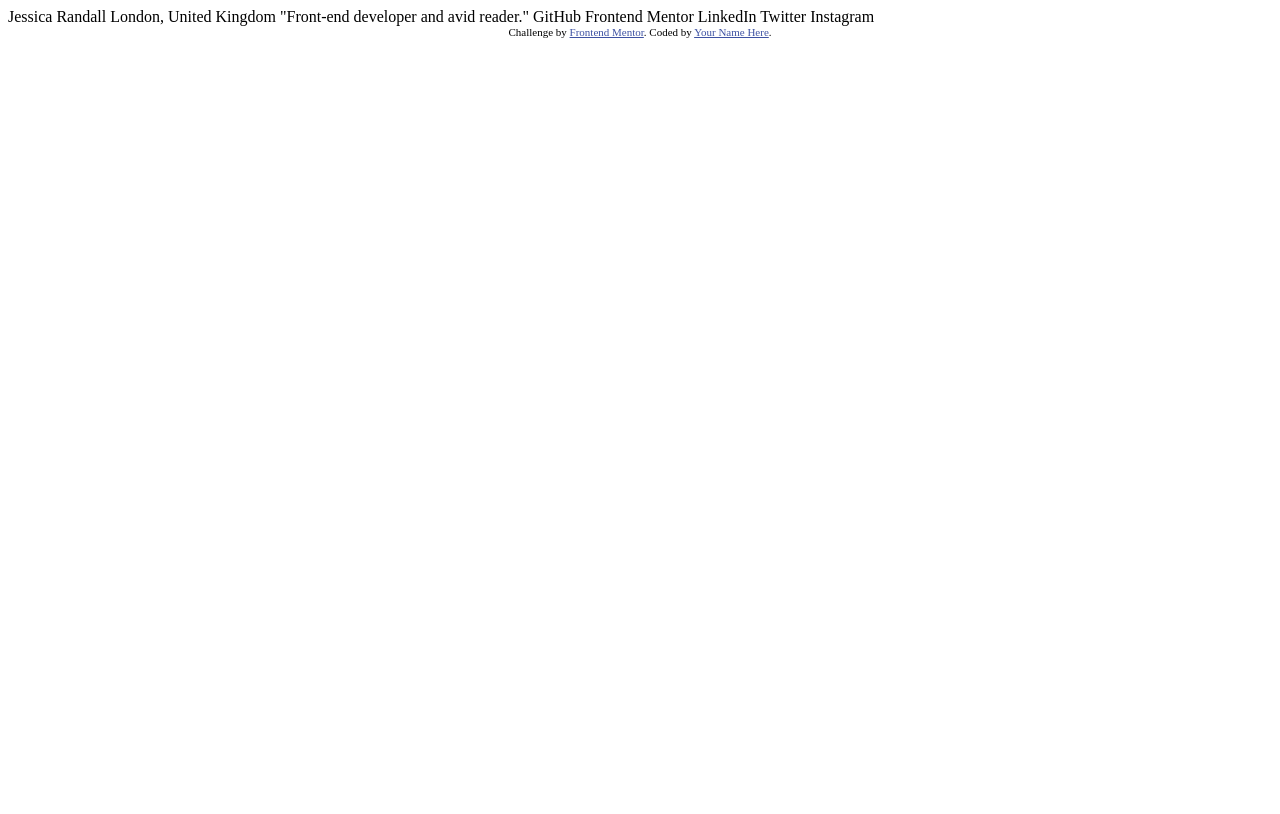
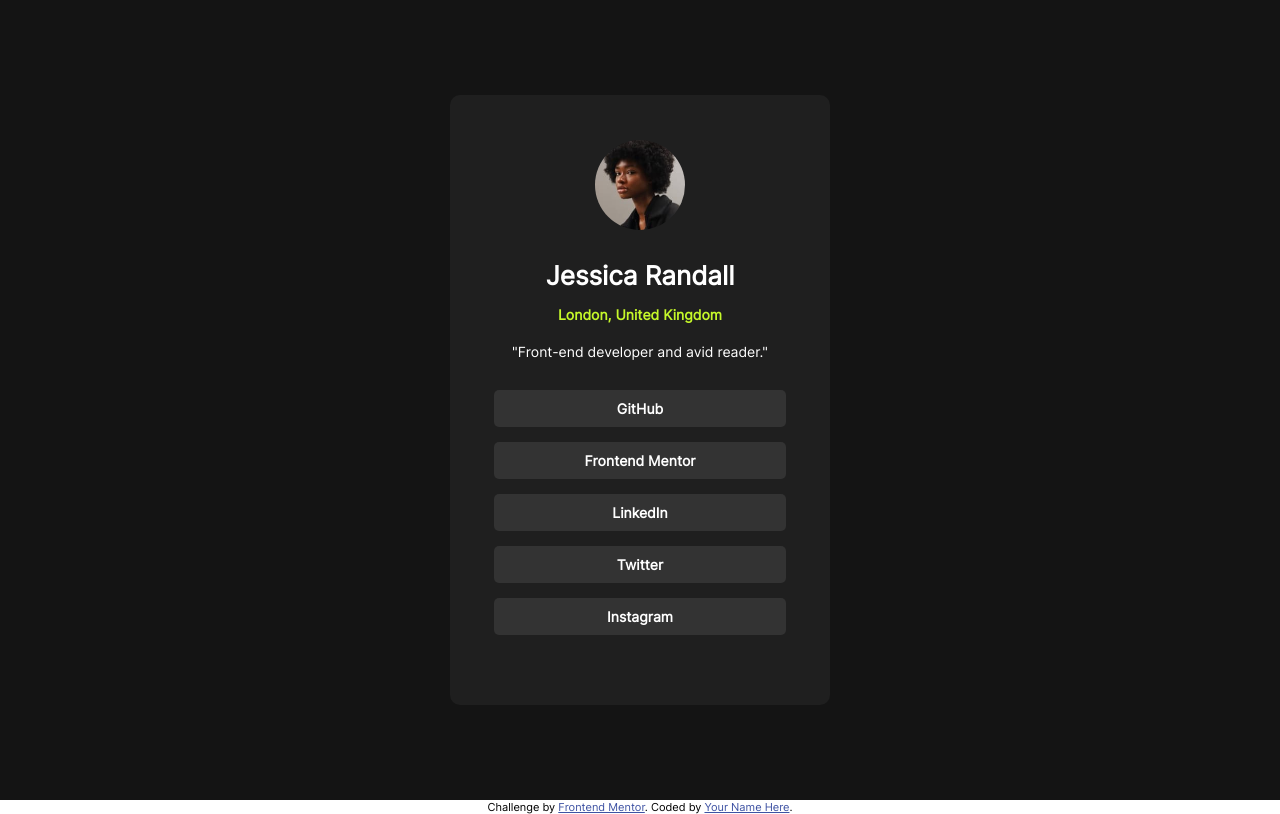
Before and after one commit to nadhiflazuardi/social-links-profile, a plain HTML site: page index.html in a window 1280 px wide. Drawn offline with Linux system fonts and the light colour scheme.

Commit message:
general layout done

```diff
--- a/index.html
+++ b/index.html
@@ -2,21 +2,35 @@
 <html lang="en">
 <head>
   <meta charset="UTF-8">
-  <meta name="viewport" content="width=device-width, initial-scale=1.0"> <!-- displays site properly based on user's device -->
+  <meta name="viewport" content="width=device-width, initial-scale=1.0">
 
   <link rel="icon" type="image/png" sizes="32x32" href="./assets/images/favicon-32x32.png">
+  <link rel="stylesheet" href="./style/style.css">
 
-  <title>Frontend Mentor | Social links profile</title>
-
-  <!-- Feel free to remove these styles or customise in your own stylesheet 👍 -->
-  <style>
-    .attribution { font-size: 11px; text-align: center; }
-    .attribution a { color: hsl(228, 45%, 44%); }
-  </style>
+  <title>Social links profile</title>
 </head>
 <body>
+    <div class="container">
+        <div class="content">
+            <div class="header">
+                <img src="./assets/images/avatar-jessica.jpeg" alt="Jessica's avatar">
+                <h1>Jessica Randall</h1>
+                <h2>London, United Kingdom</h2>
+                <p>"Front-end developer and avid reader."</p>
+            </div>
+            <div class="buttons-container">
+                <ul>
+                    <li><a href="#" class="button">GitHub</a></li>
+                    <li><a href="#" class="button">Frontend Mentor</a></li>
+                    <li><a href="#" class="button">LinkedIn</a></li>
+                    <li><a href="#" class="button">Twitter</a></li>
+                    <li><a href="#" class="button">Instagram</a></li>
+                </ul>
+            </div>
+        </div>
+    </div>
 
-  Jessica Randall
+  <!-- Jessica Randall
   London, United Kingdom
   "Front-end developer and avid reader."
 
@@ -24,7 +38,7 @@
   Frontend Mentor
   LinkedIn
   Twitter
-  Instagram
+  Instagram -->
 
   <div class="attribution">
     Challenge by <a href="https://www.frontendmentor.io?ref=challenge" target="_blank">Frontend Mentor</a>.
--- /dev/null
+++ b/style/style.css
@@ -0,0 +1,90 @@
+@font-face {
+    font-family: 'inter-regular';
+    src: url('../assets/fonts/static/Inter-Regular.ttf') format('truetype');
+}
+
+body {
+    font-family: 'inter-regular', sans-serif;
+}
+
+* {
+    margin: 0;
+    padding: 0;
+    box-sizing: border-box;
+}
+
+.container {
+    height: 100vh;
+    background-color: hsl(0, 0%, 8%);
+    display: flex;
+    align-items: center;
+    justify-content: center;
+}
+
+.content {
+    color: white;
+    background-color: hsl(0, 0%, 12%);
+    width: 380px;
+    height: 610px;
+    border-radius: 10px;
+    display: flex;
+    align-items: center;
+    flex-direction: column;
+    font-size: 14px;
+}
+
+.header {
+    margin: 30px;
+    display: flex;
+    align-items: center;
+    flex-direction: column;
+}
+
+.header img {
+    height: 90px;
+    border-radius: 50%;
+    margin: 15px;
+}
+
+.header h1 {
+    font-size: 26px;
+    margin: 15px;
+}
+
+.header h2 {
+    color: hsl(75, 94%, 57%);
+    font-size: 14px;
+    margin-bottom: 20px;
+}
+
+.header p {
+    font-weight: 400;
+}
+
+.buttons-container ul {
+    list-style-type: none;
+    display: flex;
+    flex-direction: column;
+    text-align: center;
+    gap: 15px;
+}
+
+.buttons-container ul li {
+    background-color: hsl(0, 0%, 20%);
+    padding: 10px 90px;
+    border-radius: 5px;
+}
+
+.buttons-container ul li a {
+    text-decoration: none;
+    color: inherit;
+    font-weight: 700;
+}
+
+.attribution {
+    font-size: 11px; text-align: center;
+}
+
+.attribution a {
+    color: hsl(228, 45%, 44%);
+}
```
